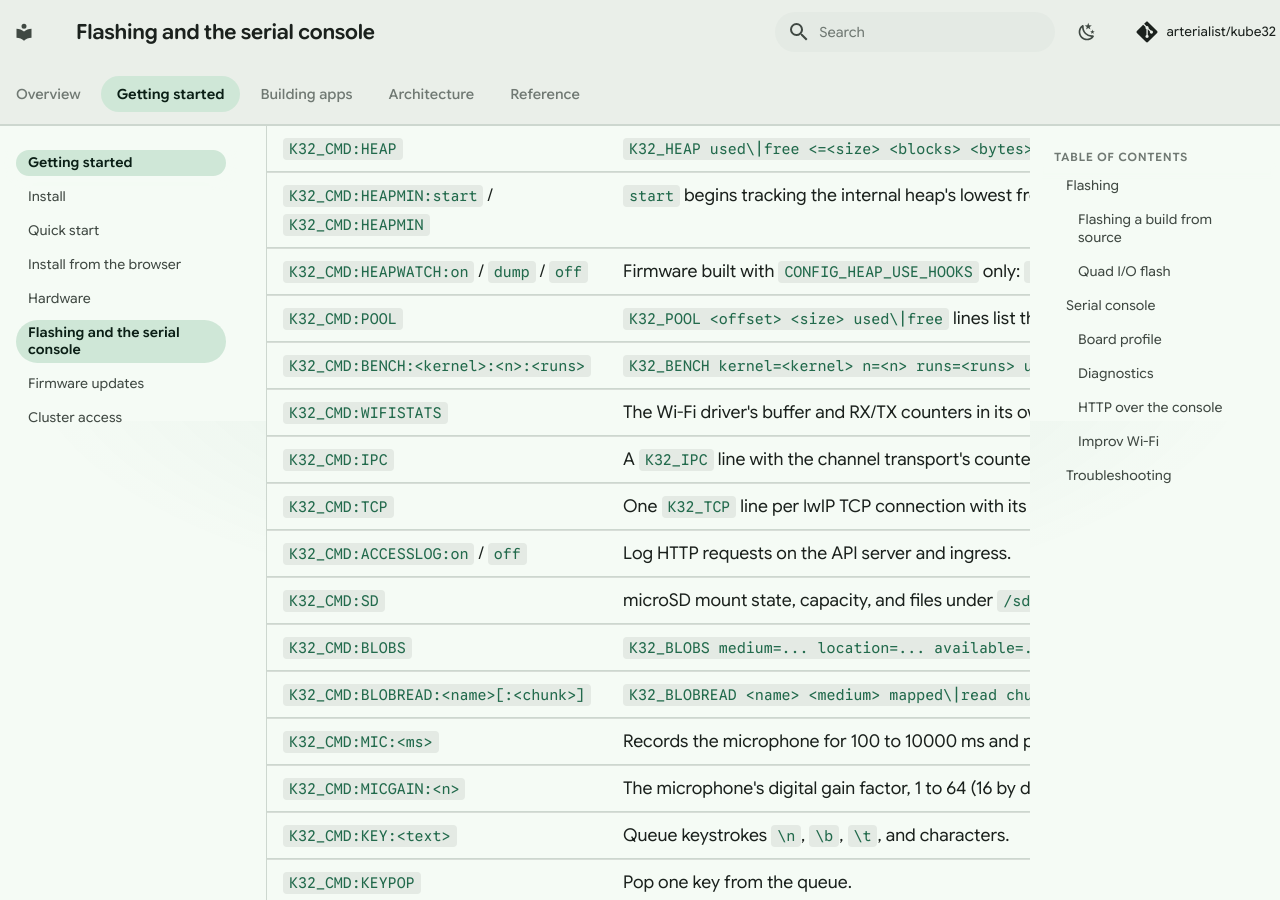
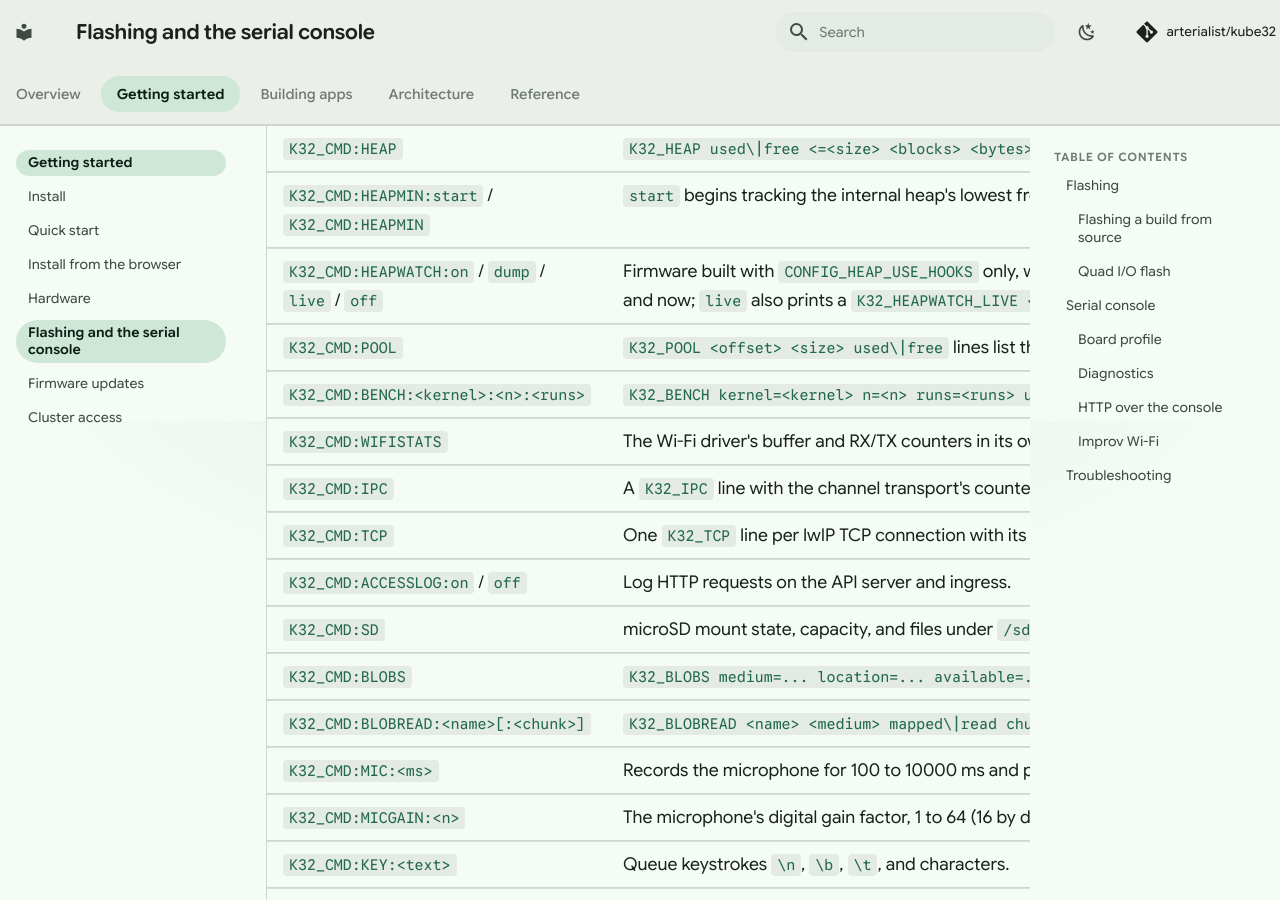
Before and after one commit to arterialist/kube32, an MkDocs documentation site: the page built from docs/flashing-troubleshooting.md, in a window 1280 px wide and 900 px high, scrolled down 4979 px. Built offline with MkDocs 1.6.1 and Material for MkDocs 9.7.7, drawn with Linux system fonts in a browser that asks for light colours; comment, search, counter and statistics services are not loaded.

Commit message:
docs: K32_CMD:HEAPWATCH:live and the watch armed at boot

```diff
--- a/docs/flashing-troubleshooting.md
+++ b/docs/flashing-troubleshooting.md
@@ -109,7 +109,7 @@
 | `K32_CMD:THROW` | The housekeeping loop raises `std::bad_alloc` on its next pass and logs `[CLUSTER] housekeeping pass skipped: std::bad_alloc`; the node keeps running. |
 | `K32_CMD:HEAP` | `K32_HEAP used\|free <=<size> <blocks> <bytes>` lines: internal heap blocks grouped by size. |
 | `K32_CMD:HEAPMIN:start` / `K32_CMD:HEAPMIN` | `start` begins tracking the internal heap's lowest free size; `K32_CMD:HEAPMIN` prints `K32_OK heapmin <bytes>, internal free <bytes>, largest <bytes>` for the time since and stops. The `[MEM]` lines' minimum counts from boot. |
-| `K32_CMD:HEAPWATCH:on` / `dump` / `off` | Firmware built with `CONFIG_HEAP_USE_HOOKS` only: `on` records every internal allocation with the task that made it; `dump` prints `K32_HEAPWATCH` lines with each task's bytes at the moment the recorded bytes peaked and now; `off` dumps and stops. |
+| `K32_CMD:HEAPWATCH:on` / `dump` / `live` / `off` | Firmware built with `CONFIG_HEAP_USE_HOOKS` only, where the watch is armed at boot once Wi-Fi is up: `on` arms it again after `off`: it records every internal allocation with the task that made it; `dump` prints `K32_HEAPWATCH` lines with each task's bytes at the moment the recorded bytes peaked and now; `live` also prints a `K32_HEAPWATCH_LIVE <address> <bytes> <task>` line for every recorded allocation still held; `off` dumps and stops. |
 | `K32_CMD:POOL` | `K32_POOL <offset> <size> used\|free` lines list the chunks of the pod pool block's small heap in address order. |
 | `K32_CMD:BENCH:<kernel>:<n>:<runs>` | `K32_BENCH kernel=<kernel> n=<n> runs=<runs> us_min=<µs> us_total=<µs> sum=<checksum>`: runs a benchmark kernel natively: `fib`, `crc32`, `sieve`, `sort`, `mandel` or `json` (see [Benchmarks](benchmarks.md)). `K32_CMD:BENCH:hostcall:<calls>` times that many `esp_timer_get_time()` calls. |
 | `K32_CMD:WIFISTATS` | The Wi-Fi driver's buffer and RX/TX counters in its own log format: per buffer type its maximum, how many are allocated, totals and failures. A type whose allocated count stays at its maximum has stopped the driver. |
```
